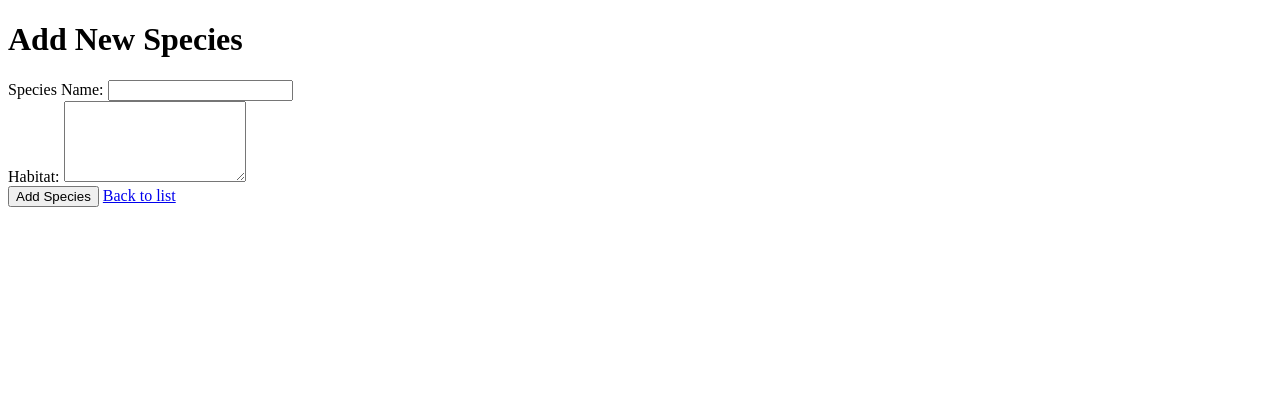
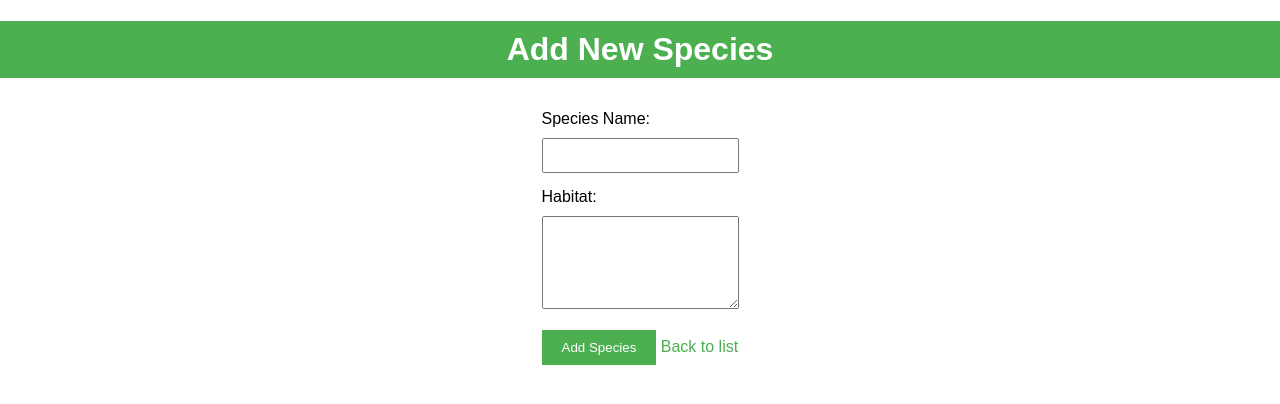
Before and after one commit to EfrataAron/EFRATA_ARON_2200705249, a Flask app: page /add in a window 1280 px wide. Shown: the top 404 px of the page. Run offline with Flask 3, Linux system fonts and the light colour scheme.

Commit message:
Flask day 15

```diff
--- /dev/null
+++ b/FLASK/static/styles.css
@@ -0,0 +1,60 @@
+body {
+    font-family: Arial, Helvetica, sans-serif;
+    margin: 0;
+    padding: 0;
+    text-align: center;
+}
+
+h1 {
+    background-color: #4CAF50;
+    color: white;
+    padding: 10px 0;
+}
+
+ul {
+    background-color: #f2f2f2;
+    margin: 10px 0;
+    padding: 10px;
+    border: 1px solid #ddd;
+}
+
+form {
+    display: inline-block;
+    text-align: left;
+}
+
+label {
+    display: block;
+    margin: 10px 0 5px;
+}
+
+input, textarea {
+    width: 100%;
+    padding: 8px;
+    margin: 5px 0;
+    box-sizing: border-box;
+}
+
+button {
+    background-color: #4CAF50;
+    color: white;
+    padding: 10px 20px;
+    margin: 8px 0;
+    border: none;
+    cursor: pointer;
+}
+
+button:hover {
+    background-color: #45a049;
+}
+
+a {
+    display: inline-block;
+    margin-top: 20px;
+    text-decoration: none;
+    color: #4CAF50;
+}
+
+a:hover {
+    text-decoration: underline;
+}
--- a/FLASK/templates/add_species.html
+++ b/FLASK/templates/add_species.html
@@ -6,6 +6,8 @@
   <meta charset="UTF-8">
   <meta name="viewport" content="width=device-width, initial-scale=1.0">
   <title>Add New Species</title>
+  <link rel="stylesheet" href="{{ url_for('static', filename='styles.css') }}">
+
 </head>
 <body>
   <h1>Add New Species</h1>
--- a/FLASK/templates/index.html
+++ b/FLASK/templates/index.html
@@ -5,6 +5,7 @@
   <meta name="viewport" content="width=device-width, initial-scale=1.0">
   <title>Wildlife</title>
   <link rel="stylesheet" href="{{url_for('static', filename='styles.css')}}">
+
 </head>
 <body>
     <h1> Wild Conservation of Endangered Species</h1>
```
